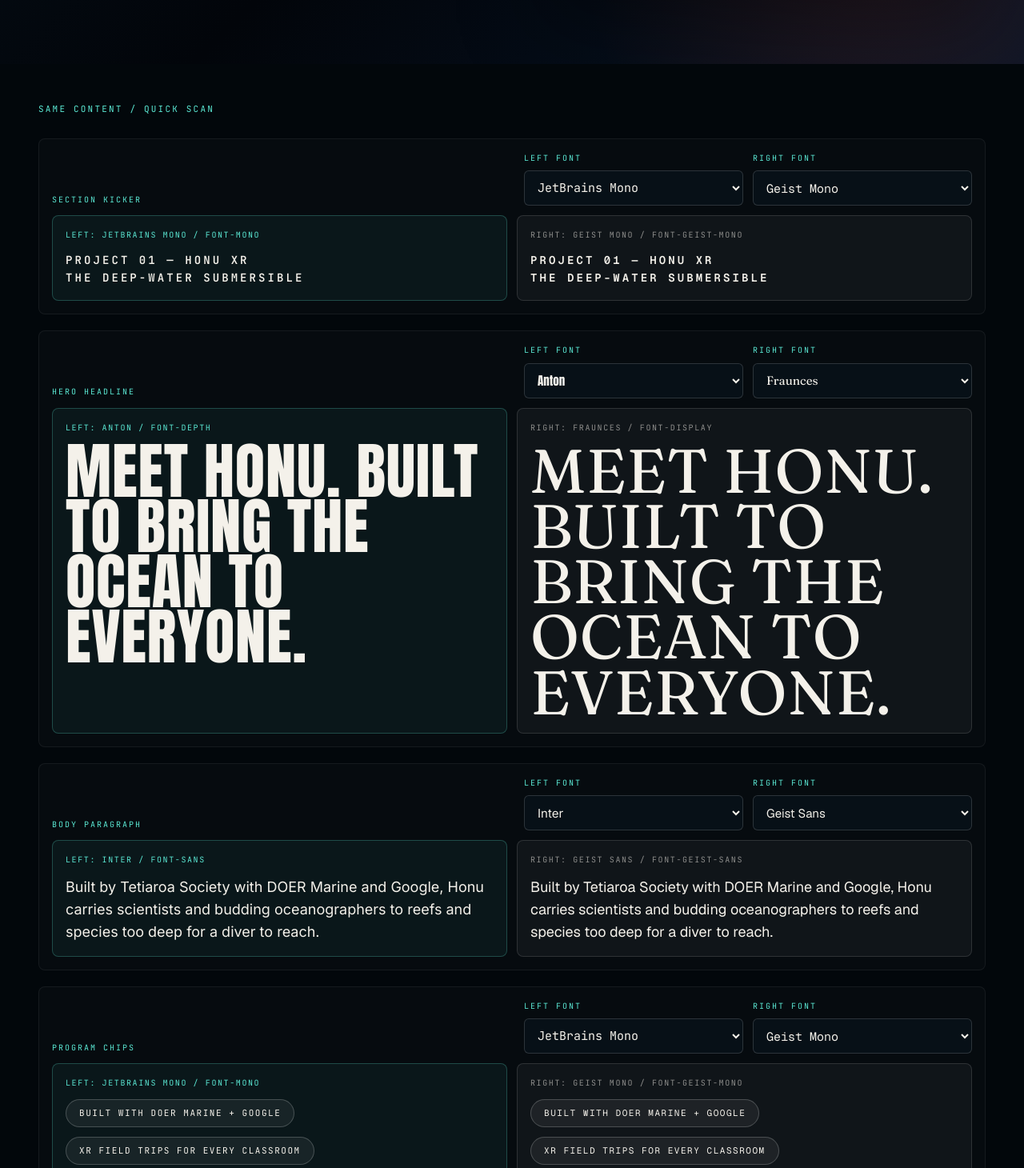
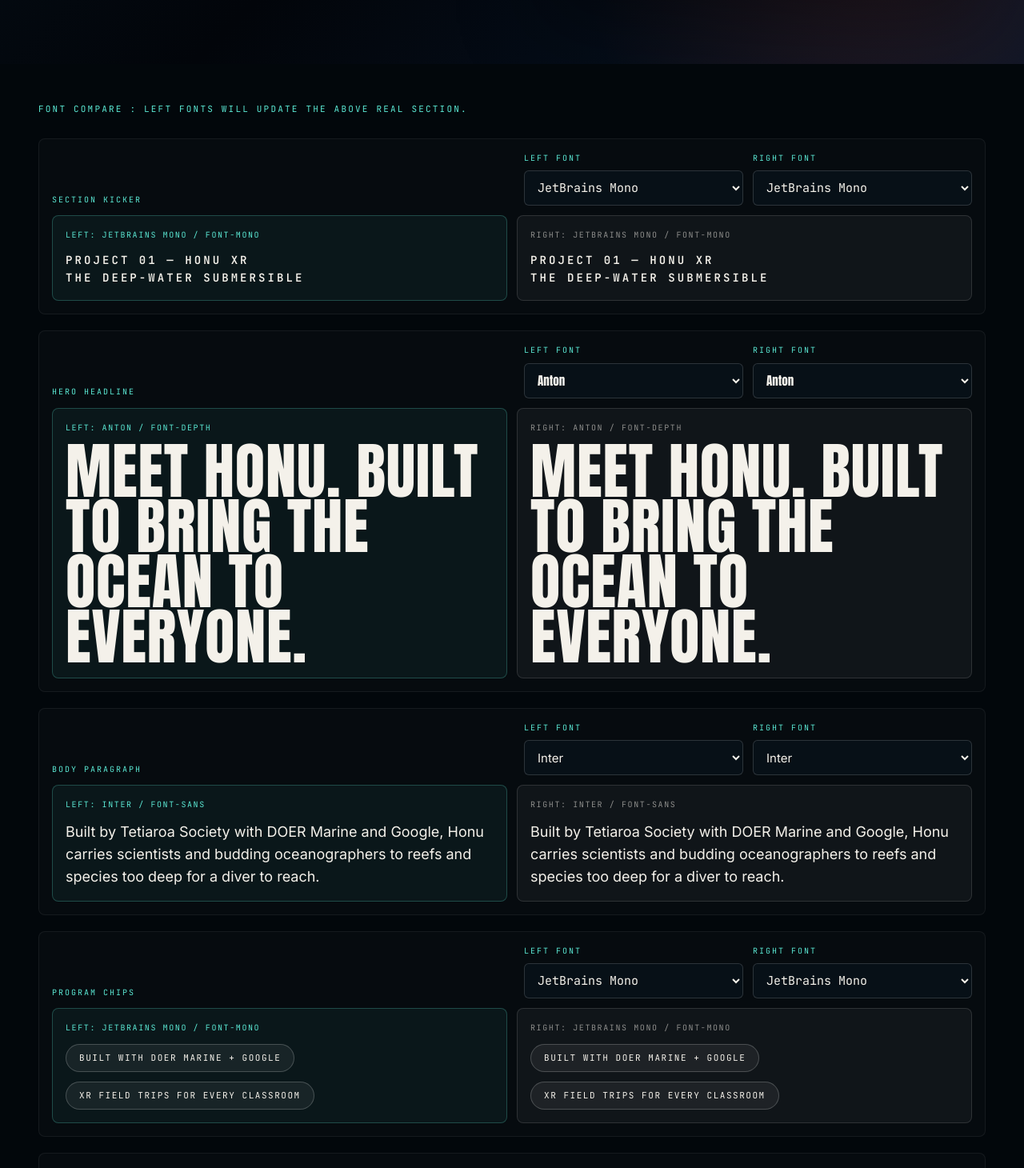
Before and after one commit to mikerugg/tetiaroa, a Next.js app: page /font-test in a window 1280 px wide. Shown: the part 870-2330 px from the top of the page at 80% size. Built offline with nearby package versions, Linux system fonts and the light colour scheme; a web font is replaced by a local one.

Commit message:
font update

```diff
--- a/app/font-test/quick-scan.tsx
+++ b/app/font-test/quick-scan.tsx
@@ -347,7 +347,7 @@
     id: "section-kicker",
     role: "Section kicker",
     defaultLeftFontId: "mono",
-    defaultRightFontId: "geist-mono",
+    defaultRightFontId: "mono",
     sample: (
       <>
         Project 01 &mdash; Honu XR
@@ -362,7 +362,7 @@
     id: "hero-headline",
     role: "Hero headline",
     defaultLeftFontId: "depth",
-    defaultRightFontId: "display",
+    defaultRightFontId: "depth",
     sample: "Meet Honu. Built to bring the ocean to everyone.",
     sampleClassName:
       "text-[clamp(3rem,6vw,6.8rem)] uppercase leading-[0.9] tracking-[0.01em]",
@@ -371,7 +371,7 @@
     id: "body-paragraph",
     role: "Body paragraph",
     defaultLeftFontId: "sans",
-    defaultRightFontId: "geist-sans",
+    defaultRightFontId: "sans",
     sample:
       "Built by Tetiaroa Society with DOER Marine and Google, Honu carries scientists and budding oceanographers to reefs and species too deep for a diver to reach.",
     sampleClassName: "max-w-3xl text-base leading-7 text-[#d8e9e4]/82 sm:text-lg",
@@ -380,7 +380,7 @@
     id: "program-chips",
     role: "Program chips",
     defaultLeftFontId: "mono",
-    defaultRightFontId: "geist-mono",
+    defaultRightFontId: "mono",
     sample: (
       <div className="flex flex-wrap gap-3">
         <span className="rounded-full border border-white/20 bg-white/[0.06] px-4 py-2 text-[11px] uppercase tracking-[0.14em]">
@@ -397,7 +397,7 @@
     id: "depth-watermark",
     role: "Depth watermark",
     defaultLeftFontId: "depth",
-    defaultRightFontId: "display",
+    defaultRightFontId: "depth",
     sample: "-104",
     sampleClassName:
       "text-[clamp(5rem,10vw,9rem)] uppercase leading-none text-white/[0.18]",
@@ -406,7 +406,7 @@
     id: "image-caption",
     role: "Image caption",
     defaultLeftFontId: "mono",
-    defaultRightFontId: "geist-mono",
+    defaultRightFontId: "mono",
     sample: "honu - design render - doer marine",
     sampleClassName:
       "text-[11px] uppercase tracking-[0.18em] text-[#5be8d4]/80",
@@ -415,7 +415,7 @@
     id: "editorial-story-line",
     role: "Editorial story line",
     defaultLeftFontId: "display-italic",
-    defaultRightFontId: "geist-sans-italic",
+    defaultRightFontId: "display-italic",
     sample: "A classroom can put on a headset and go on a VR field trip to Tetiaroa.",
     sampleClassName: "max-w-2xl text-2xl leading-snug sm:text-3xl",
   },
@@ -546,7 +546,7 @@
     <section className="px-5 py-12 sm:px-8 lg:px-12">
       <div className="mx-auto max-w-7xl">
         <div className="font-mono text-[11px] uppercase tracking-[0.2em] text-[#5be8d4]">
-          Same content / quick scan
+          Font compare : Left Fonts will update the above real section.
         </div>
 
         <div className="mt-7 grid gap-5">
```
